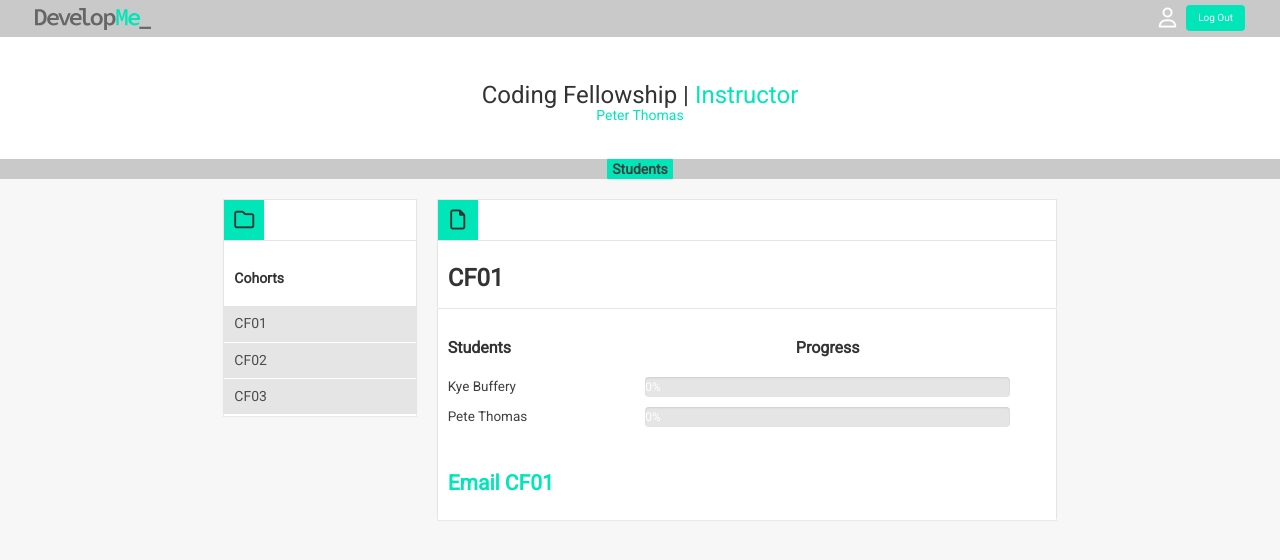
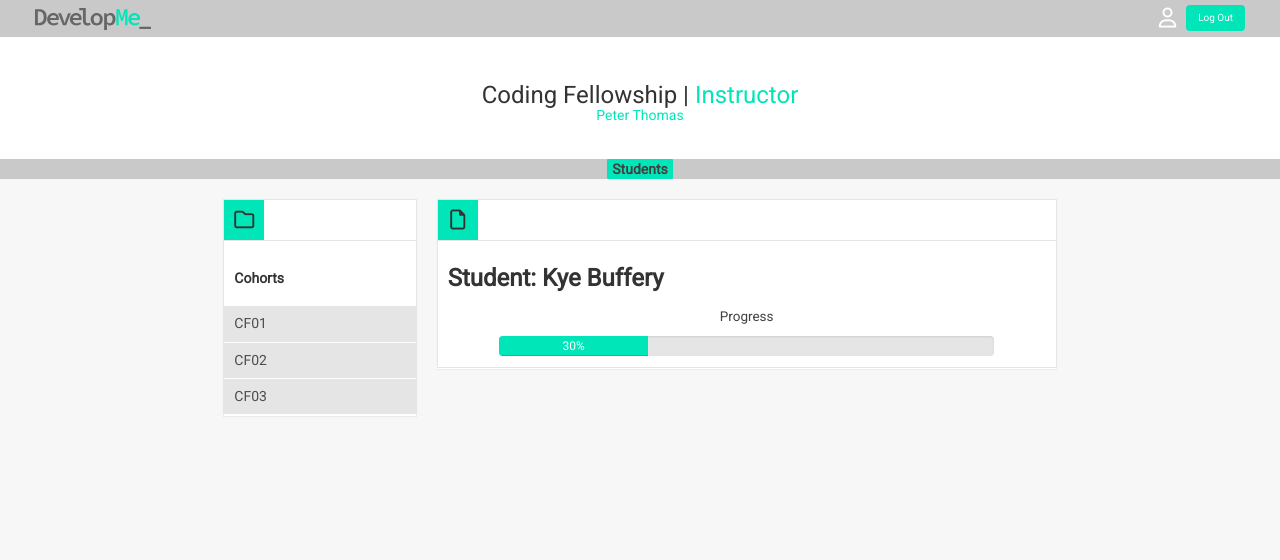
Before and after one commit to tombassrosenfeld/developme-prep-app, a React (Create React App) app: page /cohort/1/1 in a window 1280 px wide. Shown: the top 560 px of the page. Built offline with nearby package versions, Linux system fonts and the light colour scheme.

Commit message:
added student records and routes

```diff
--- a/src/components/App.js
+++ b/src/components/App.js
@@ -13,6 +13,7 @@ import Task from '../containers/Task';
 import Assessment from '../containers/Assessment';
 import Login from '../containers/Login';
 import Welcome from '../containers/Welcome';
+import StudentRecord from '../containers/StudentRecord';
 
 class App extends Component {
 
@@ -38,9 +39,15 @@ class App extends Component {
           <Route path="/prep/topic/:id" render={ ({ match }) => (
             <Topic id={ match.params.id }/>
           )} />
-          <Route path="/cohort/:id" render={ ({ match }) => (
+          <Route exact path="/cohort/:id" render={ ({ match }) => (
             this.props.userRole === 'instructor' ?
             <Cohort id={ match.params.id }/>
+            :
+            null
+          )} />
+          <Route exact path="/cohort/:cohort/:student" render={ ({ match }) => (
+            this.props.userRole === 'instructor' ?
+            <StudentRecord cohortID={ match.params.cohort } studentID={ match.params.student }/>
             :
             null
           )} />
--- a/src/components/Cohort.js
+++ b/src/components/Cohort.js
@@ -11,6 +11,10 @@ export default ({cohort, id}) => (
 	  		<h1 className="topic-title">{ cohort.get('name') }</h1>
 	  		<p className="topic-description">{ cohort.getIn([id, 'description']) }</p>
 	  	</div>
-	  	<StudentList cohortName={cohort.get('name')} students={cohort.get('students')} />
+	  	<StudentList
+	  		cohortID={id}
+	  		cohortName={cohort.get('name')}
+	  		students={cohort.get('students')}
+	  	/>
 	</div>
 )
--- a/src/components/StudentList.js
+++ b/src/components/StudentList.js
@@ -1,7 +1,8 @@
 import React from 'react';
 import ProgressBar from './ProgressBar';
+import { Link } from "react-router-dom";
 
-export default ({students, numAssessments, numTasks, cohortName}) => {
+export default ({students, numAssessments, numTasks, cohortName, cohortID}) => {
 	const totalTasks = numTasks + numAssessments,
 				mailto = students.reduce((mto, student) => mto += student.get('email') + '; ' , '');
 
@@ -18,9 +19,13 @@ export default ({students, numAssessments, numTasks, cohortName}) => {
 		<div className="taskList">
 			{ students.size > 0 ?
 		  		students.map( (student, i) => (
-					<div className="row task" key={i}>
+					<div className="row narrow-padding" key={i}>
 						<div className="col-xs-3">
-							<p>{student.get('name')}</p>
+							<Link
+								to={'/cohort/' + cohortID + '/' + student.get('id')}
+							>
+								{student.get('name')}
+							</Link>
 						</div>
 						<div className="col-xs-9">
 							<ProgressBar
--- /dev/null
+++ b/src/components/StudentRecord.js
@@ -0,0 +1,22 @@
+import React from 'react';
+import AssessmentList from '../containers/AssessmentList';
+import ProgressBar from '../components/ProgressBar';
+
+export default ({student, totalTasks}) => (
+	<div className="col-xs-12 col-sm-8 col-md-6 narrow-padding">
+		<div className="topics panel">
+			<div className="topics-header">
+				<div className="topics-header-icon"><i className="fa fa-2x fa-file-o" aria-hidden="true"></i></div>
+			</div>
+	  		<h1 className="topic-title">{ 'Student: ' + student.get('name') }</h1>
+	  		<ProgressBar
+	  			text={"Progress"}
+	  			value={student.get('progress').size}
+					maxValue={totalTasks}
+					progressPercentage={(student.get('progress').size / totalTasks * 100).toFixed(0) + '%'}
+	  		/>
+	  </div>
+	  <div className="panel narrow-padding">
+	  </div>
+	</div>
+)
--- /dev/null
+++ b/src/containers/StudentRecord.js
@@ -0,0 +1,11 @@
+import { connect } from "react-redux";
+import StudentRecord from "../components/StudentRecord";
+
+const mapStateToProps = (state, {cohortID, studentID}) => {
+	return {
+    student: state.get("cohorts").find(cohort => cohort.get('id') === +cohortID).get('students').find(student => student.get('id') === +studentID),
+    totalTasks: state.get('topics').reduce((total, topic) => { return total + topic.get('assessments').size;}, 0) + state.get('topics').reduce((total, topic) => { return total + topic.get('tasks').size;}, 0),
+  }
+};
+
+export default connect(mapStateToProps)(StudentRecord);
--- a/src/data/initial.js
+++ b/src/data/initial.js
@@ -51,13 +51,13 @@ const dummyCohorts = [
 			Map({
 				id: 1,
 				name: 'Kye Buffery',
-				progress: List([]),
+				progress: List(['', '', '']),
 				email: 'kye.buffery@icloud.com',
 			}),
 			Map({
 				id: 2,
 				name: 'Pete Thomas',
-				progress: List([]),
+				progress: List(['', '', '', '', '', '']),
 				email: 'pete.thomas@icloud.com',
 			}),
 		]),
```
